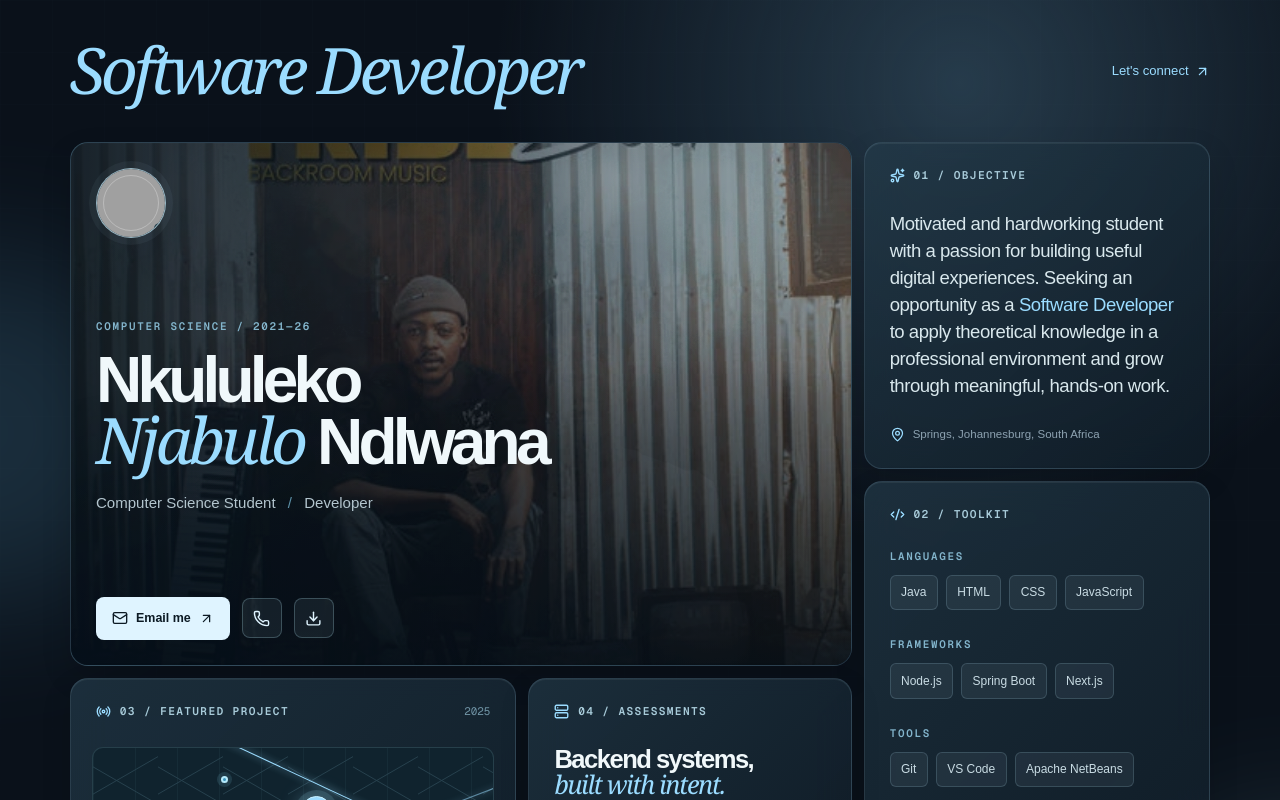
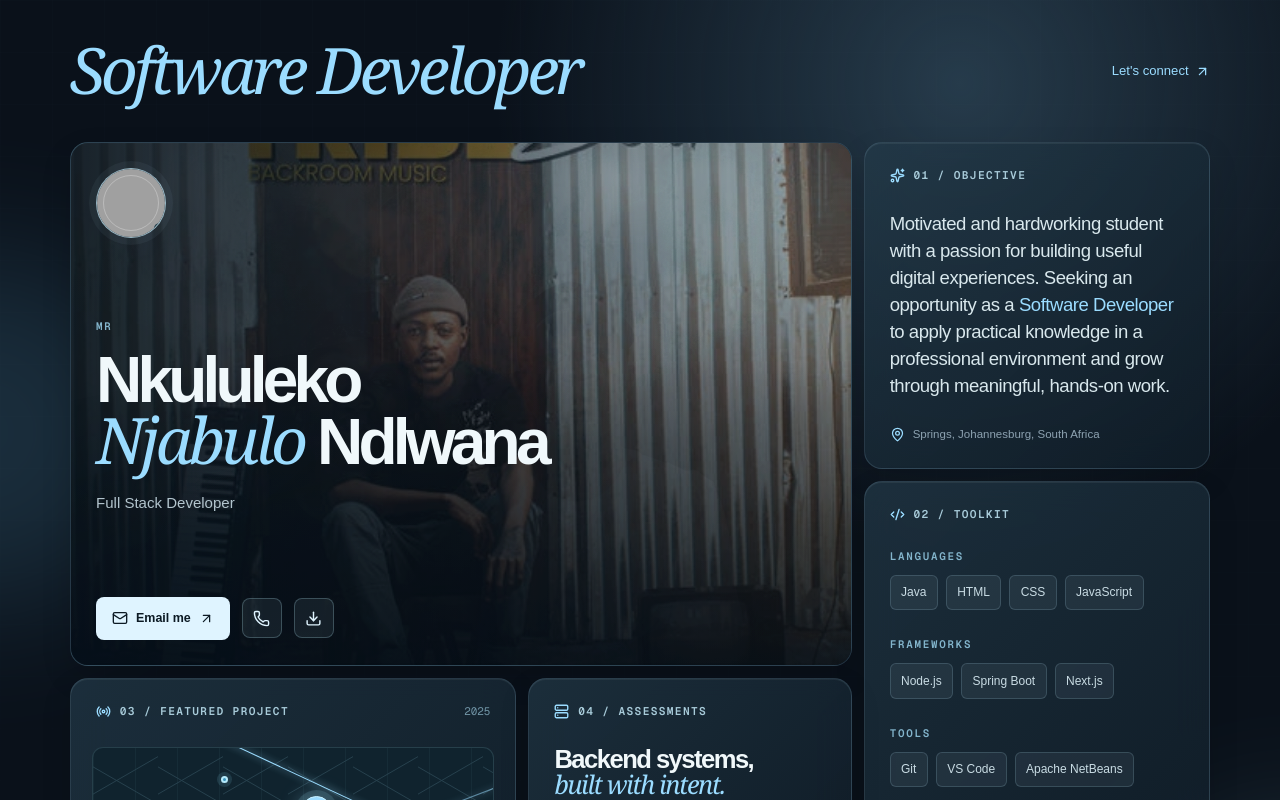
Before and after one commit to LaxinGroup/Portfolio, a Next.js app in the folder frontend/: page / in a window 1280 px wide. Shown: the top 800 px of the page. Built offline with nearby package versions, Linux system fonts and the light colour scheme; grey boxes are pictures that could not be loaded.

Commit message:
seventh commit

```diff
--- a/frontend/app/page.tsx
+++ b/frontend/app/page.tsx
@@ -95,9 +95,9 @@ export default function Home() {
                 <div className="avatar"><Image src="/IMG_20260121_165048.jpg" alt="Nkululeko Njabulo Ndlwana" fill sizes="70px" priority /><span className="avatar-dot" /></div>
               </div>
               <div>
-                <p className="eyebrow mb-4">Computer Science / 2021—26</p>
+                <p className="eyebrow mb-4">Mr</p>
                 <h1 className="hero-title">Nkululeko<br /><em>Njabulo</em> Ndlwana</h1>
-                <p className="hero-subtitle">Computer Science Student <span>/</span> Developer</p>
+                <p className="hero-subtitle">Full Stack Developer</p>
               </div>
               <div className="flex flex-wrap items-center gap-3">
                 <a className="primary-button" href="mailto:Laxinkulul3ko@gmail.com"><Mail size={16} /> Email me <ArrowUpRight size={15} /></a>
@@ -109,7 +109,7 @@ export default function Home() {
 
           <section className="bento-card objective-card">
             <SectionLabel icon={Sparkles}>01 / Objective</SectionLabel>
-            <p className="objective-copy">Motivated and hardworking student with a passion for building useful digital experiences. Seeking an opportunity as a <strong>Software Developer</strong> to apply theoretical knowledge in a professional environment and grow through meaningful, hands-on work.</p>
+            <p className="objective-copy">Motivated and hardworking student with a passion for building useful digital experiences. Seeking an opportunity as a <strong>Software Developer</strong> to apply practical knowledge in a professional environment and grow through meaningful, hands-on work.</p>
             <div className="card-footer"><MapPin size={15} /> Springs, Johannesburg, South Africa</div>
           </section>
 
```
